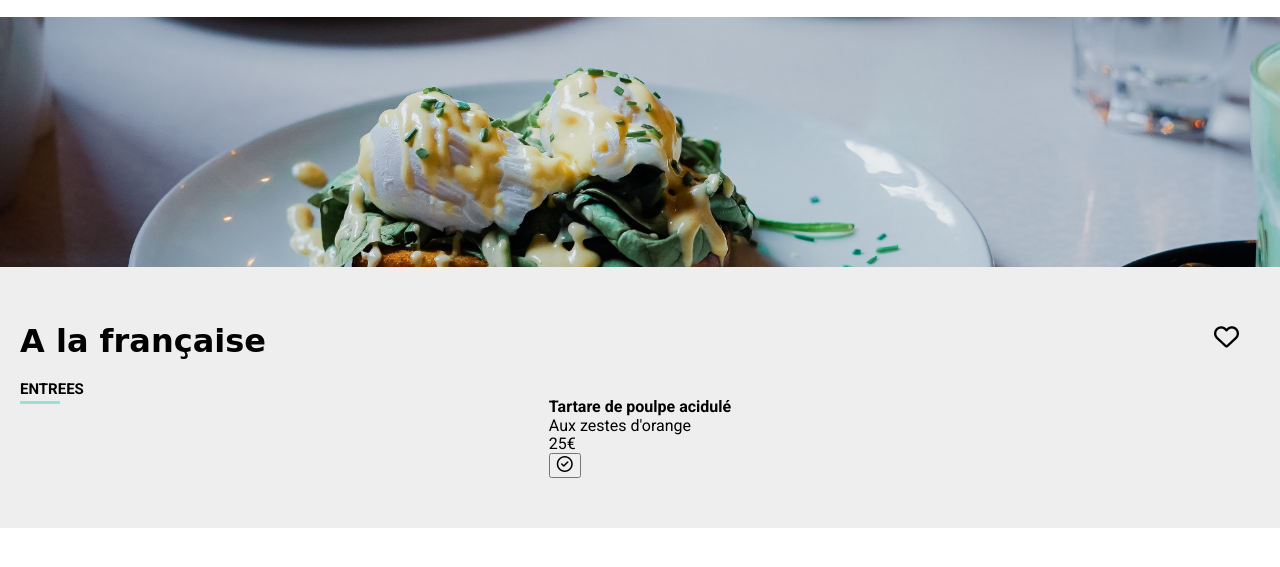
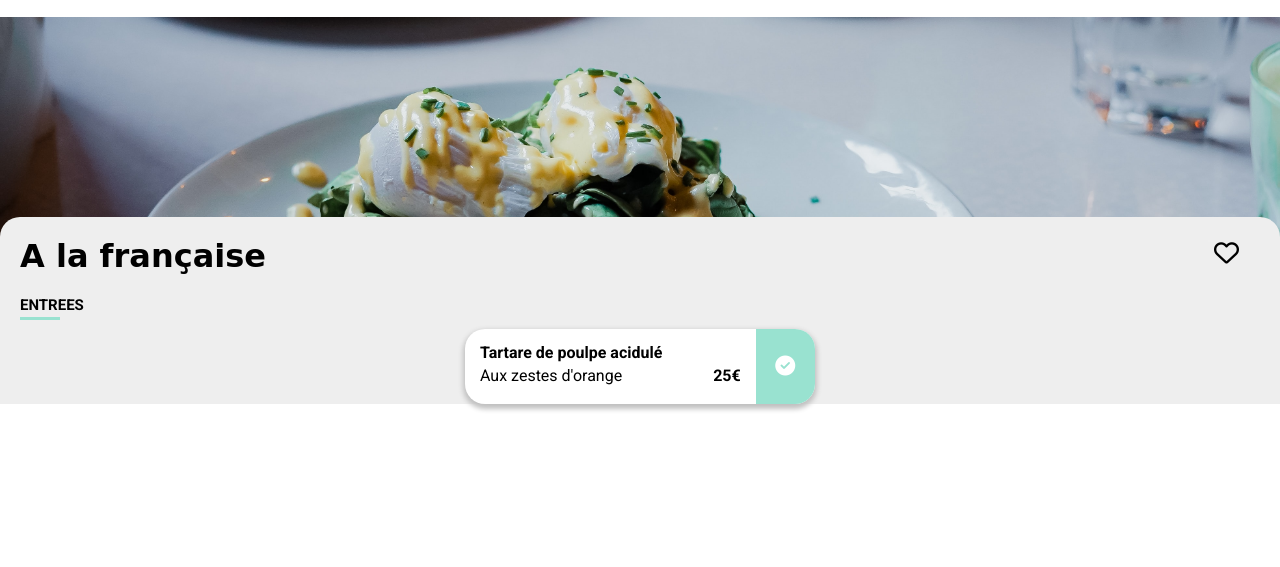
Before and after one commit to Frederic-K/Frederic-K.github.io, a website: page view/a_la_francaise.html in a window 1280 px wide. Shown: the part 57-624 px from the top of the page. Drawn offline with Linux system fonts and the light colour scheme; a web font is replaced by a local one.

Commit message:
Disposition img / menu

```diff
--- /dev/null
+++ b/sass/components/_card-check.scss
@@ -0,0 +1,13 @@
+.card__check {
+    width: 70px;
+    border: 0px;
+    border-top-right-radius: 20px;
+    border-bottom-right-radius: 20px;
+    background-color: $colour-tertiary;
+    cursor: pointer;
+    i {
+        font-size: 20px;
+        color: white;
+    }
+
+}
--- a/sass/pages/_menus.scss
+++ b/sass/pages/_menus.scss
@@ -9,13 +9,12 @@
         font-size: 20px;
     }
 }
-.restaurant {
+.restaurant__card {
     width: 100%;
     display: flex;
     flex-direction: column;
-    padding-top: 0px;
-    background-color: #eeeeee;
-    &__img {
+    position: relative;
+    .restaurant__img {
         width: 100%;
         overflow: hidden;
         img {
@@ -24,13 +23,17 @@
             object-fit: cover;
         }
     }
-    &__menu {
+    .restaurant__menu {
         width: 100%;
         display: flex;
         flex-direction: column;
-        //margin: 0px;
+        position: absolute;
+        top: 200px;
+        border-top-left-radius: 20px;
+        border-top-right-radius: 20px;
+        background-color: #eeeeee;
     }
-    &__name {
+    .restaurant__name {
         width: 100%;
         position: relative;
         //margin: 0px;
@@ -44,6 +47,7 @@
         width: 100%;
         display: flex;
         flex-direction: column;
+        gap: 15px;
         .starter__title {
             width: 100%;
             display: flex;
@@ -62,5 +66,41 @@
                 background-color: $colour-tertiary;
             }
         }
+        .starter__card {
+            width: 350px;
+            height: 75px;
+            display: flex;
+            border-radius: $border-rad;
+            @include shadow-heavy;
+            background-color: white;
+            .starter__meal {
+                width: 100%;
+                //height: 72px;
+                display: flex;
+                flex-direction: column;
+                padding: 15px;
+                gap: 5px;
+                .meal__title {
+                    width: 100%;
+                    display: flex;
+                }
+                .meal__subtitle {
+                    width: 100%;
+                    height: 30px;
+                    display: flex;
+                    text-overflow: ellipsis;
+                    .meal__side {
+                        width: 100%;
+                        text-align: left;
+                    }
+                    .meal__price {
+                        width: 30px;
+                        text-align: right;
+                        font-weight: bold;
                     }
                 }
+            }
+        }
+
+    }
+}
--- a/sass/style.scss
+++ b/sass/style.scss
@@ -7,6 +7,6 @@
 
 @import "./layout/header", "./layout/footer";
 
-@import "./components/discover-btn", "./components/filter-btn", "./components/card-sticker", "./components/card-btn";
+@import "./components/discover-btn", "./components/filter-btn", "./components/card-sticker", "./components/card-like", "./components/card-check";
 
 @import "./pages/home", "./pages/menus";
--- a/view/a_la_francaise.html
+++ b/view/a_la_francaise.html
@@ -22,7 +22,7 @@
                 <img  class="header__logo" src="../img/logo/ohmyfood.png" alt="Logo ohmyfood">
             </header>
             <main class="container">
-                <section class="restaurant">
+                <section class="restaurant__card">
                     <div class="restaurant__img">
                         <img src="../img/restaurants/toa-heftiba-DQKerTsQwi0-unsplash.jpg" alt="A la française">
                     </div>
@@ -41,14 +41,17 @@
                                 <h3>ENTREES</h3>
                                 <div class="starter__underline"></div>
                             </div>
-                            <article class="starter__meal">
-                                <h4 class="meal__title">Tartare de poulpe acidulé</h4>
-                                <div class="meal__subitle">
-                                    <div class="meal__side">Aux zestes d'orange</div>
-                                    <div class="meal__price">25€</div>
+                            <article class="starter__card">
+                                <div class="starter__meal">
+                                    <h4 class="meal__title">Tartare de poulpe acidulé</h4>
+                                    <div class="meal__subtitle">
+                                        <div class="meal__side">Aux zestes d'orange</div>
+                                        <div class="meal__price">25€</div>
+                                    </div>
                                 </div>
-                                <button class="meal__check">
-                                    <i class="fa-regular fa-circle-check"></i>
+                                <button class="card__check">
+                                    <!--<i class="fa-regular fa-circle-check"></i>-->
+                                    <i class="fa-solid fa-circle-check"></i>
                                 </button>
                             </article>
                         </div>
```
Also changed, not shown: sass/components/_card-like.scss (renamed from sass/components/_card-btn.scss, +6 -2 lines), css/style.css, 1 other file. Lines whose indentation alone changed are shown as unchanged.
